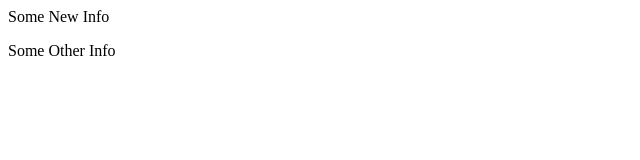
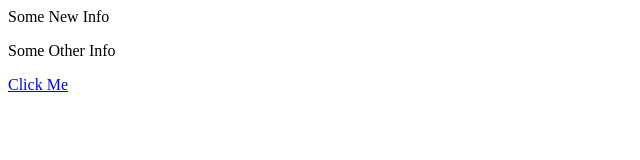
Before and after one commit to htmlCss-218/giorgi-beridze, a plain HTML site: page lesson1Offline/index.html in a window 1280 px wide. Shown: the full height of the page, 0-640 px from the left. Drawn offline with Linux system fonts and the light colour scheme.

Commit message:
added required changes

```diff
--- a/lesson1Offline/index.html
+++ b/lesson1Offline/index.html
@@ -1,12 +1,15 @@
 <html>
 	<head>
 		<style>
-			Some styling goes here
+			body {
+				}
+
 		</style>
 	</head>
 
 	<body>
 		<p> Some New Info </p>
 		<p> Some Other Info </p>
+		<a href="#">Click Me</a>
 	</body>
 </html>
```
